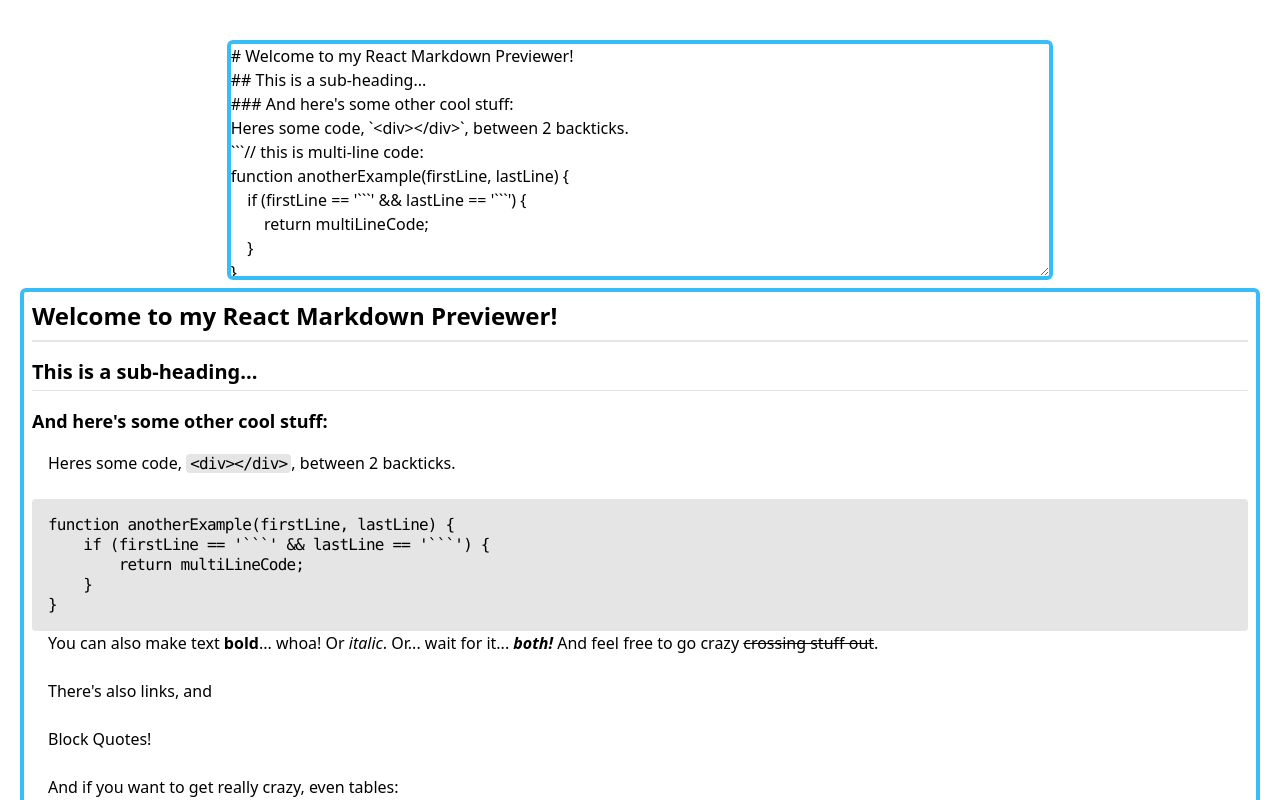
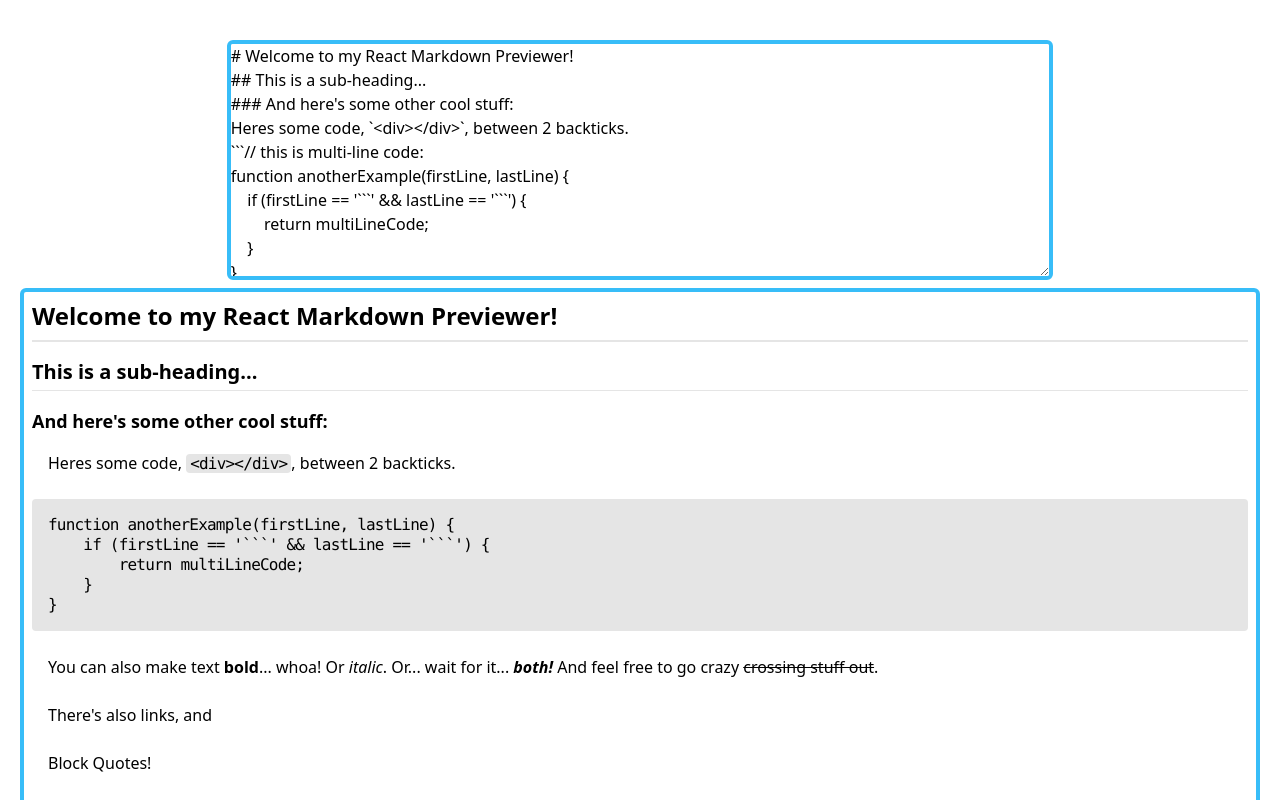
Before and after one commit to DikDns/fcc-front-end-development-projects, a React (Vite) app: page / in a window 1280 px wide. Shown: the top 800 px of the page. Built offline with nearby package versions, Linux system fonts and the light colour scheme.

Commit message:
add: previewer__multicode mb-6

```diff
--- a/src/index.css
+++ b/src/index.css
@@ -36,6 +36,6 @@
   }
 
   #previewer pre {
-    @apply font-mono rounded p-4 bg-neutral-200 leading-tight tracking-tighter;
+    @apply font-mono rounded mb-6 p-4 bg-neutral-200 leading-tight tracking-tighter overflow-x-auto;
   }
 }
```
